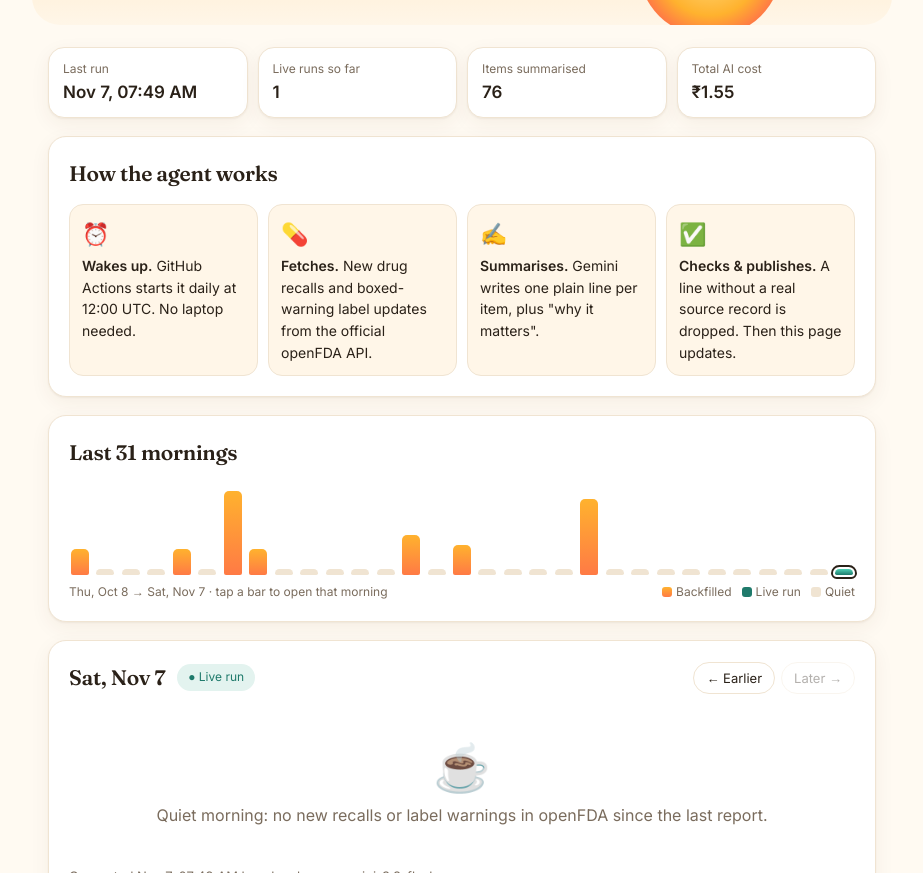
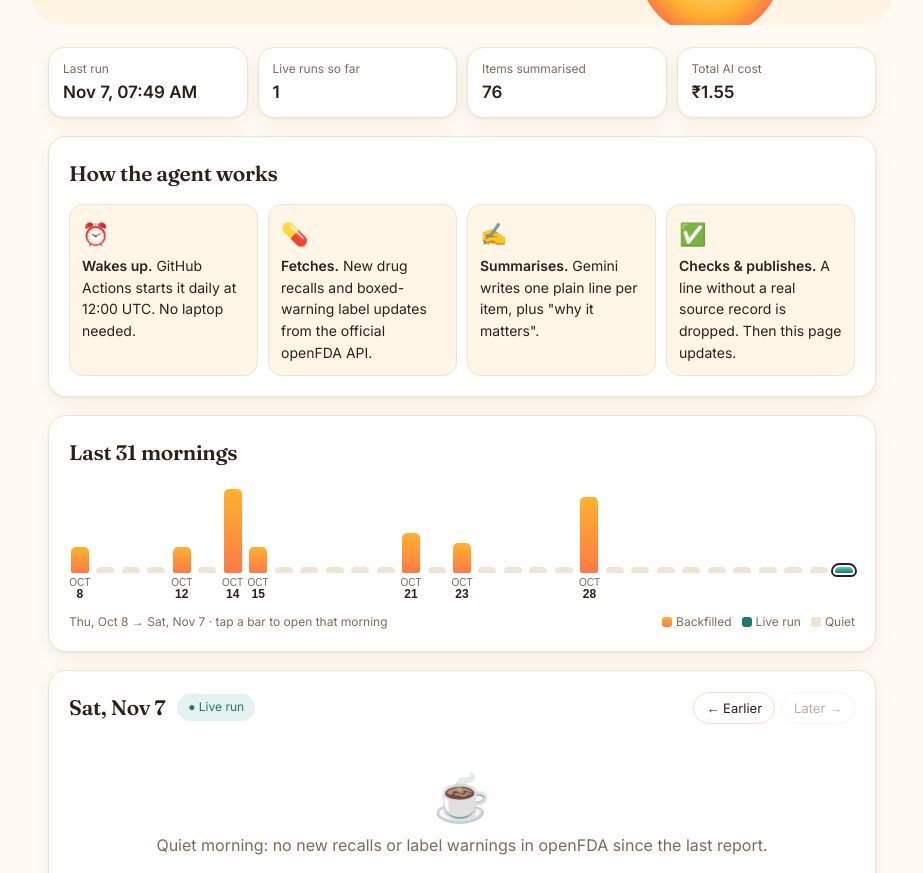
Before and after one commit to rarima-rajeev/MorningSignal, a plain HTML site: page site/index.html in a window 1280 px wide. Shown: the part 227-1100 px from the top of the page, without its empty margins (178-1101 px from the left). Drawn offline with Linux system fonts and the light colour scheme.

Commit message:
Date labels under days with items
Co-Authored-By: Claude Opus 5.5 <noreply@anthropic.com>

```diff
--- a/site/index.html
+++ b/site/index.html
@@ -59,7 +59,9 @@
   @media (max-width: 640px) { .flow { grid-template-columns: 1fr 1fr; } }
 
   /* Day strip */
-  .strip { display: flex; align-items: flex-end; gap: 4px; height: 92px; padding-top: 6px; }
+  .strip { display: flex; align-items: flex-end; gap: 4px; height: 122px; padding-top: 6px; }
+  .day em { display: block; height: 28px; margin-top: 4px; font-style: normal; font-size: 10px; line-height: 1.15; text-align: center; color: var(--muted); }
+  .day em b { display: block; font-size: 12px; color: var(--ink); }
   .day { flex: 1; min-width: 0; display: flex; flex-direction: column; align-items: center; justify-content: flex-end; height: 100%;
          cursor: pointer; border: 0; background: none; padding: 0; color: inherit; }
   .day i { display: block; width: 100%; max-width: 18px; border-radius: 5px 5px 2px 2px; background: linear-gradient(180deg, var(--sun), var(--sun2)); transition: transform .15s; }
@@ -160,6 +162,8 @@ const $ = (id) => document.getElementById(id);
 const esc = (s) => String(s ?? "").replace(/[&<>"]/g, (c) => ({ "&": "&amp;", "<": "&lt;", ">": "&gt;", '"': "&quot;" }[c]));
 const fmtDate = (d) => new Date(d + "T00:00:00").toLocaleDateString(undefined, { weekday: "short", day: "numeric", month: "short" });
 const fmtTime = (t) => new Date(t).toLocaleString(undefined, { day: "numeric", month: "short", hour: "2-digit", minute: "2-digit" });
+const dayLabel = (d) => { const t = new Date(d + "T00:00:00");
+  return `${t.toLocaleDateString(undefined, { month: "short" }).toUpperCase()}<b>${t.getDate()}</b>`; };
 const isLive = (r) => r.mode === "Live run";
 const badge = (r) => r.status === "paused" ? '<span class="badge paused">Paused: AI limit reached</span>'
   : `<span class="badge ${isLive(r) ? "live" : ""}">${isLive(r) ? "● Live run" : esc(r.mode)}</span>`;
@@ -180,7 +184,8 @@ async function load() {
   const max = Math.max(...days.map((d) => d.count), 1);
   $("strip").innerHTML = days.map((d) => `<button class="day ${isLive(d) ? "live" : ""}" data-d="${d.date}"
       data-tip="${fmtDate(d.date)} · ${d.count ? d.count + " items" : "quiet"}${isLive(d) ? " · live" : ""}">
-      <i class="${d.count ? "" : "q"}" style="height:${d.count ? 14 + 70 * Math.sqrt(d.count / max) : 6}px"></i></button>`).join("");
+      <i class="${d.count ? "" : "q"}" style="height:${d.count ? 14 + 70 * Math.sqrt(d.count / max) : 6}px"></i>
+      <em>${d.count ? dayLabel(d.date) : ""}</em></button>`).join("");
   $("range").textContent = `${fmtDate(days[0].date)} → ${fmtDate(days.at(-1).date)} · tap a bar to open that morning`;
   document.querySelectorAll(".day").forEach((b) => {
     b.onclick = () => open(b.dataset.d, true);
```
